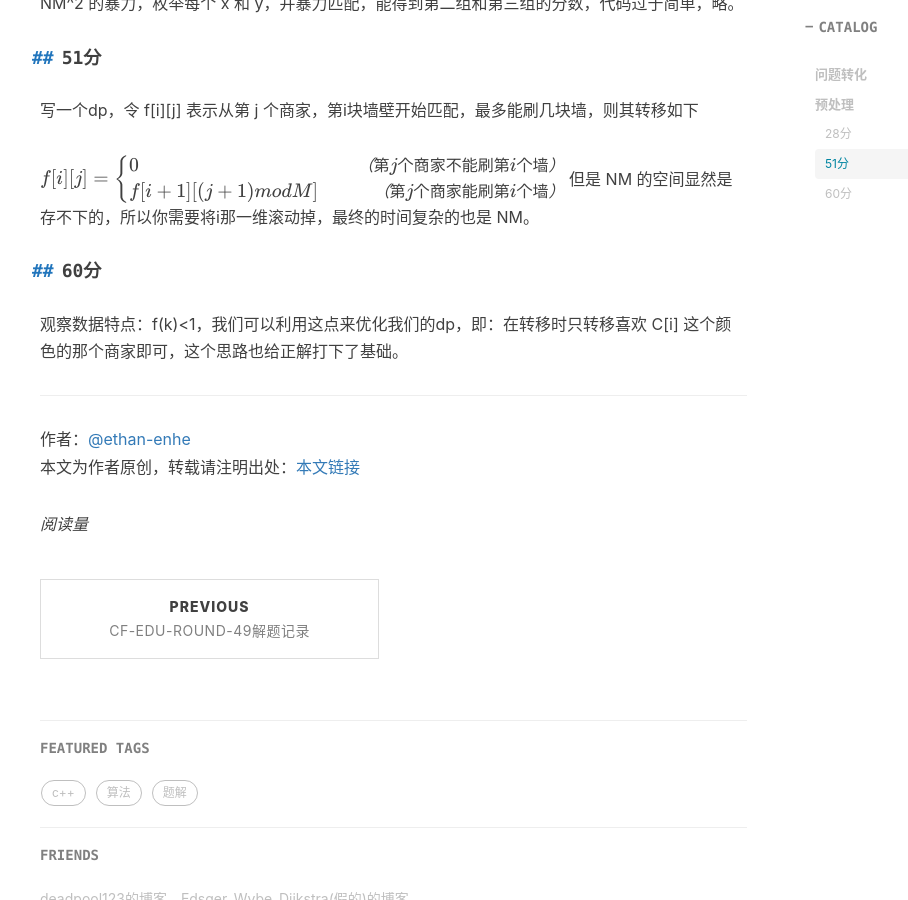
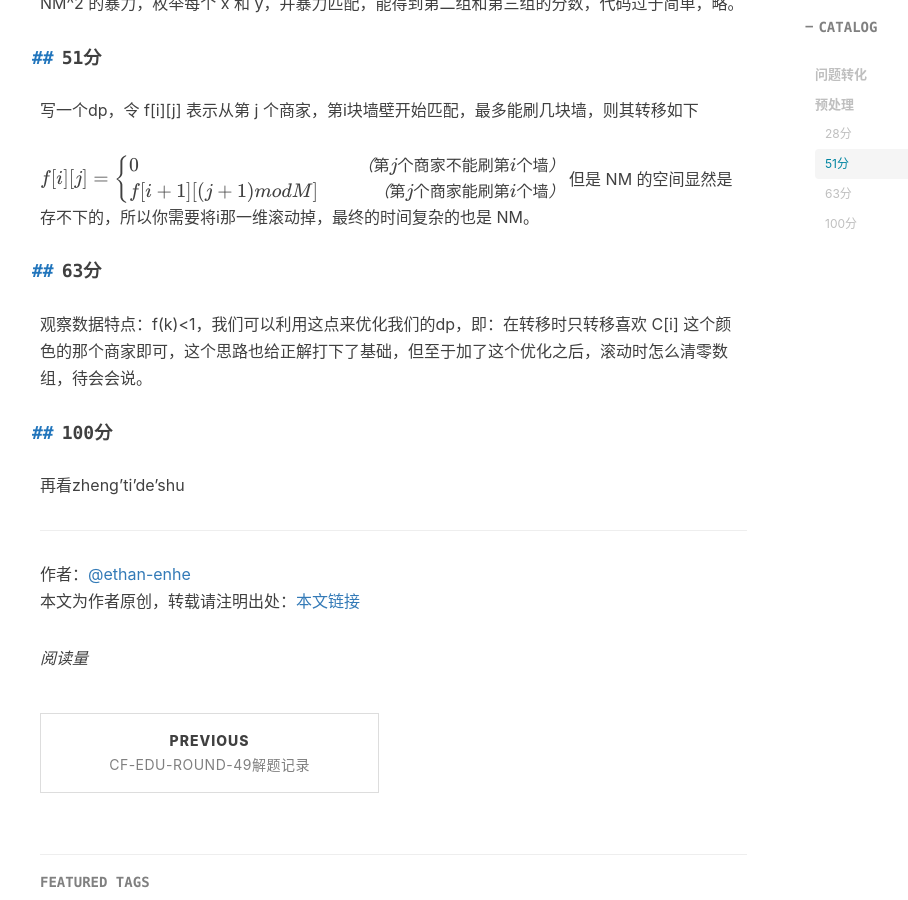
Before and after one commit to ethan-enhe/ethan-enhe.github.io, a Jekyll site: the page built from _posts/2020-08-18-【题解】[APIO2020]T1粉刷墙壁.md, in a window 1280 px wide and 900 px high, scrolled down 1613 px. Shown: the whole window, without its empty margins (225-1133 px from the left). Built offline with Jekyll 4.4.1, drawn with Linux system fonts in a browser that asks for light colours; nearby versions of some CDN libraries; formulas are drawn with MathJax 3; comment, search, counter and statistics services are not loaded.

Commit message:
_posts/2020-08-18-【题解】[APIO2020]T1粉刷墙壁.md updated from https://stackedit.io/

```diff
--- a/_posts/2020-08-18-【题解】[APIO2020]T1粉刷墙壁.md
+++ b/_posts/2020-08-18-【题解】[APIO2020]T1粉刷墙壁.md
@@ -61,11 +61,14 @@ f[i][j]=\left\{
 $$
 但是 NM 的空间显然是存不下的，所以你需要将i那一维滚动掉，最终的时间复杂的也是 NM。
 
-### 60分
-观察数据特点：f(k)<1，我们可以利用这点来优化我们的dp，即：在转移时只转移喜欢 C[i] 这个颜色的那个商家即可，这个思路也给正解打下了基础。
+### 63分
+观察数据特点：f(k)<1，我们可以利用这点来优化我们的dp，即：在转移时只转移喜欢 C[i] 这个颜色的那个商家即可，这个思路也给正解打下了基础，但至于加了这个优化之后，滚动时怎么清零数组，待会会说。
+
+### 100分
+再看zheng'ti'de'shu
 
 <!--stackedit_data:
-eyJoaXN0b3J5IjpbLTE3NTAxMTgyMjMsLTY1NDQyMjQwMSwxOD
-gwODQ3MjE3LDY1MzAwNzU5NSw0OTQxNzk2MTAsMTk0NTg2NTAy
-Myw4MDgxODQwNDJdfQ==
+eyJoaXN0b3J5IjpbMTIxMzY3MDYyLC02NTQ0MjI0MDEsMTg4MD
+g0NzIxNyw2NTMwMDc1OTUsNDk0MTc5NjEwLDE5NDU4NjUwMjMs
+ODA4MTg0MDQyXX0=
 -->
```
